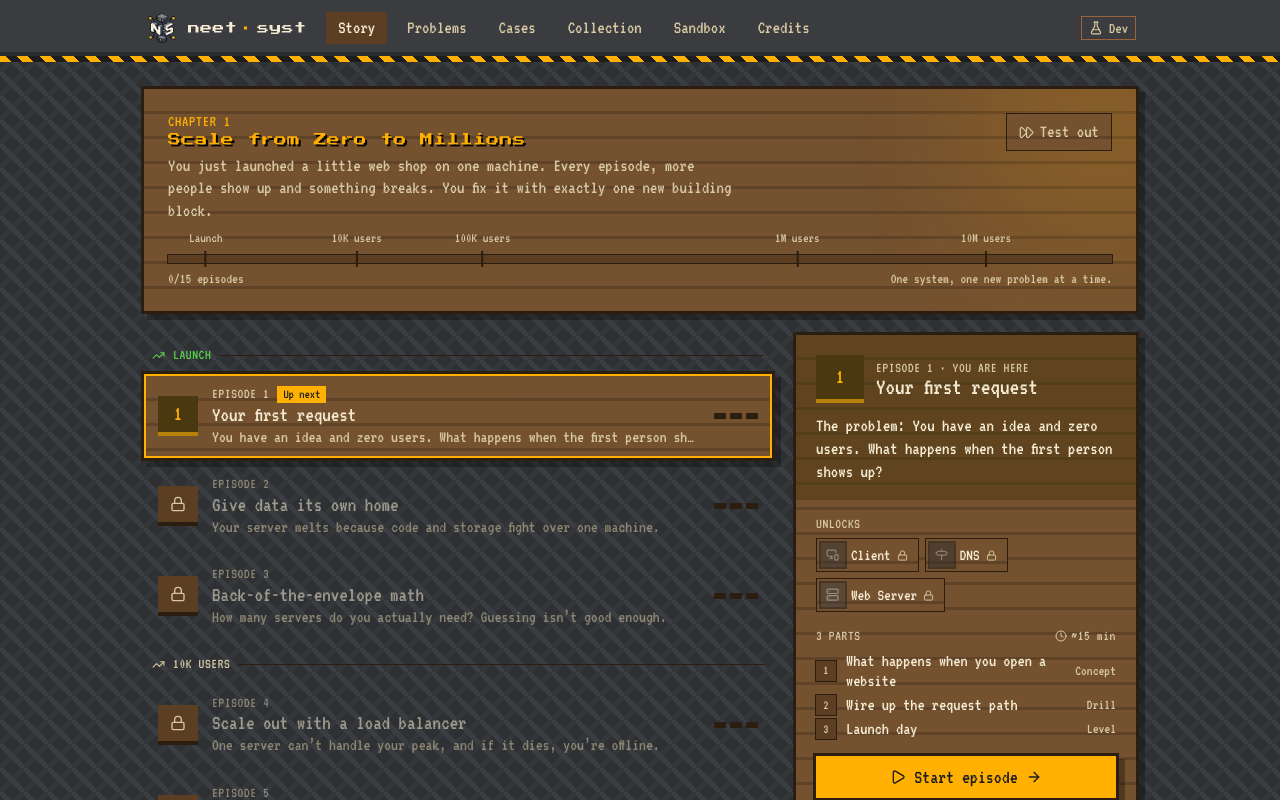
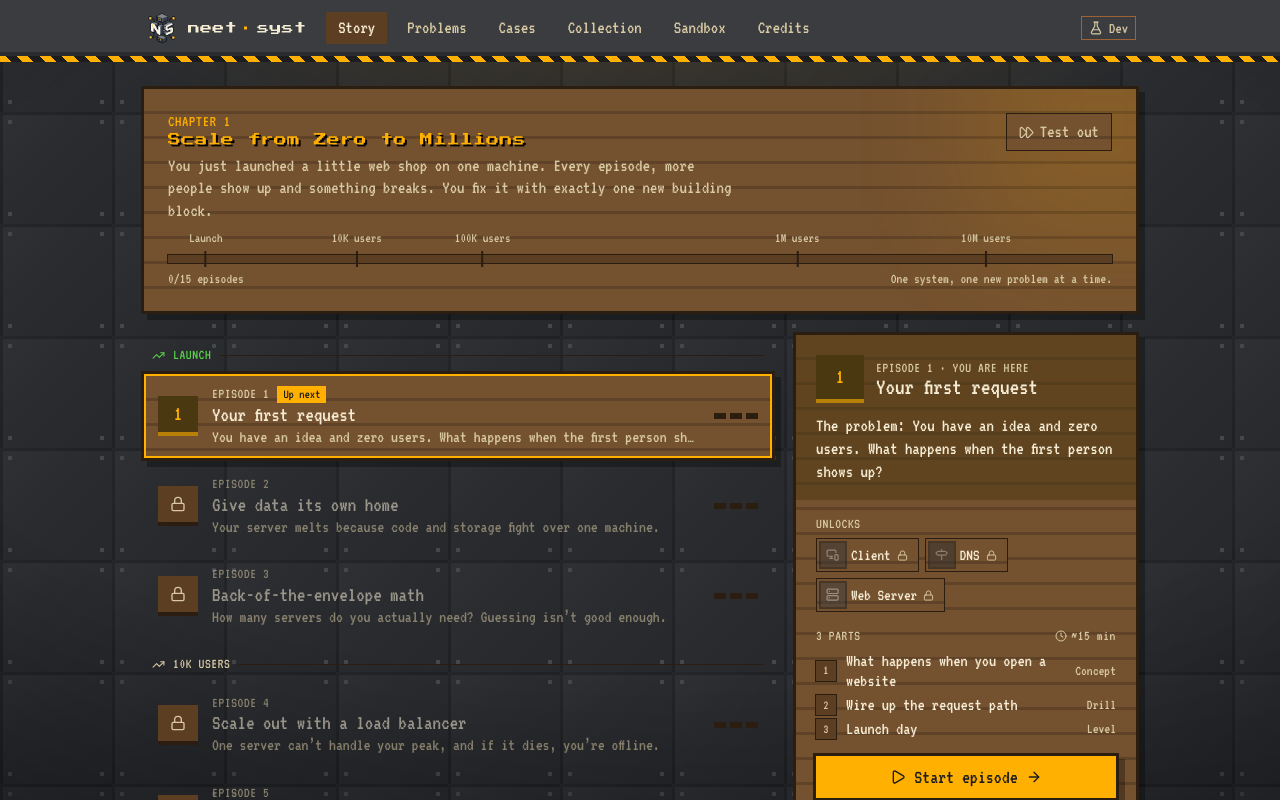
Before and after one commit to kaandesu/neet-syst, a React (Vite) app in the folder web/: page / in a window 1280 px wide. Shown: the top 800 px of the page. Built offline with nearby package versions, Linux system fonts and the light colour scheme.

Commit message:
style(factory): riveted steel floor with lamp glow and parallax

```diff
--- a/web/src/app/router.tsx
+++ b/web/src/app/router.tsx
@@ -10,11 +10,13 @@ import { SandboxPage } from '@/features/sandbox/SandboxPage'
 import { ShiftPage } from '@/features/shift/ShiftPage'
 import { UnlockOverlay } from '@/features/unlock/UnlockOverlay'
 import { ThemeSync } from '@/ui/ThemeToggle'
+import { FactoryFloor } from '@/ui/FactoryFloor'
 import { CreditsPage } from './CreditsPage'
 
 function Root() {
   return (
     <>
+      <FactoryFloor />
       <ThemeSync />
       <Outlet />
       <UnlockOverlay />
--- a/web/src/skins.css
+++ b/web/src/skins.css
@@ -212,16 +212,47 @@
     6px 6px 0 3px rgb(0 0 0 / 0.3);
 }
 
-/* Steel tread-plate floor outside, planks on every panel. */
+/*
+ * The factory floor at night: big riveted steel plates, quiet enough to sit behind the panels,
+ * lit by one warm work lamp overhead and fading into the corners. Planks on every panel.
+ * The plates live on their own fixed layer (ui/FactoryFloor.tsx) so they can drift with a cheap transform.
+ */
 [data-skin='factory'] body {
-  background-color: #2e3033;
+  background: #2a2c30;
+}
+.factory-floor,
+.factory-light {
+  display: none;
+}
+[data-skin='factory'] .factory-floor {
+  --rivet: #45484d;
+  --seam: #1f2124;
+  display: block;
+  position: fixed;
+  inset: calc(var(--plate) * -1) 0 auto 0;
+  height: calc(100vh + var(--plate) * 2);
+  z-index: -1;
+  pointer-events: none;
+  will-change: transform;
   background-image:
-    linear-gradient(45deg, transparent 42%, #3a3d41 42% 58%, transparent 58%),
-    linear-gradient(-45deg, transparent 42%, #34373a 42% 58%, transparent 58%);
-  background-size: 24px 24px;
-  background-position:
-    0 0,
-    12px 12px;
+    radial-gradient(circle at 10px 10px, var(--rivet) 2px, transparent 2.5px),
+    radial-gradient(circle at calc(var(--plate) - 10px) 10px, var(--rivet) 2px, transparent 2.5px),
+    radial-gradient(circle at 10px calc(var(--plate) - 10px), var(--rivet) 2px, transparent 2.5px),
+    radial-gradient(circle at calc(var(--plate) - 10px) calc(var(--plate) - 10px), var(--rivet) 2px, transparent 2.5px),
+    linear-gradient(135deg, rgb(255 255 255 / 0.025), transparent 45%, rgb(0 0 0 / 0.08)),
+    linear-gradient(var(--seam) 3px, transparent 3px),
+    linear-gradient(90deg, var(--seam) 3px, transparent 3px);
+  background-size: var(--plate) var(--plate);
+}
+[data-skin='factory'] .factory-light {
+  display: block;
+  position: fixed;
+  inset: 0;
+  z-index: -1;
+  pointer-events: none;
+  background:
+    radial-gradient(ellipse 70% 45% at 50% -8%, rgb(255 176 0 / 0.13), transparent 70%),
+    radial-gradient(ellipse 120% 90% at 50% 40%, transparent 50%, rgb(0 0 0 / 0.5) 100%);
 }
 [data-skin='factory'] .bg-surface {
   background-image: repeating-linear-gradient(to bottom, transparent 0 22px, rgb(0 0 0 / 0.18) 22px 25px);
--- /dev/null
+++ b/web/src/ui/FactoryFloor.tsx
@@ -0,0 +1,30 @@
+import { useEffect, useRef } from 'react'
+
+/** Size of one steel plate; the layer only ever shifts by less than this, so it never runs out. */
+const PLATE = 112
+/** How fast the floor drifts compared with the page. */
+const RATE = 0.4
+
+/**
+ * The factory skin's background: steel plates that drift slower than the page (parallax), under a fixed lamp glow.
+ * The transform is set straight from the scroll event, so it lands in the same frame as the scroll.
+ */
+export function FactoryFloor() {
+  const floor = useRef<HTMLDivElement>(null)
+  useEffect(() => {
+    const el = floor.current
+    if (!el || window.matchMedia('(prefers-reduced-motion: reduce)').matches) return
+    const onScroll = () => {
+      el.style.transform = `translate3d(0, ${-((window.scrollY * RATE) % PLATE)}px, 0)`
+    }
+    onScroll()
+    window.addEventListener('scroll', onScroll, { passive: true })
+    return () => window.removeEventListener('scroll', onScroll)
+  }, [])
+  return (
+    <>
+      <div ref={floor} className="factory-floor" style={{ ['--plate' as string]: `${PLATE}px` }} aria-hidden />
+      <div className="factory-light" aria-hidden />
+    </>
+  )
+}
```
